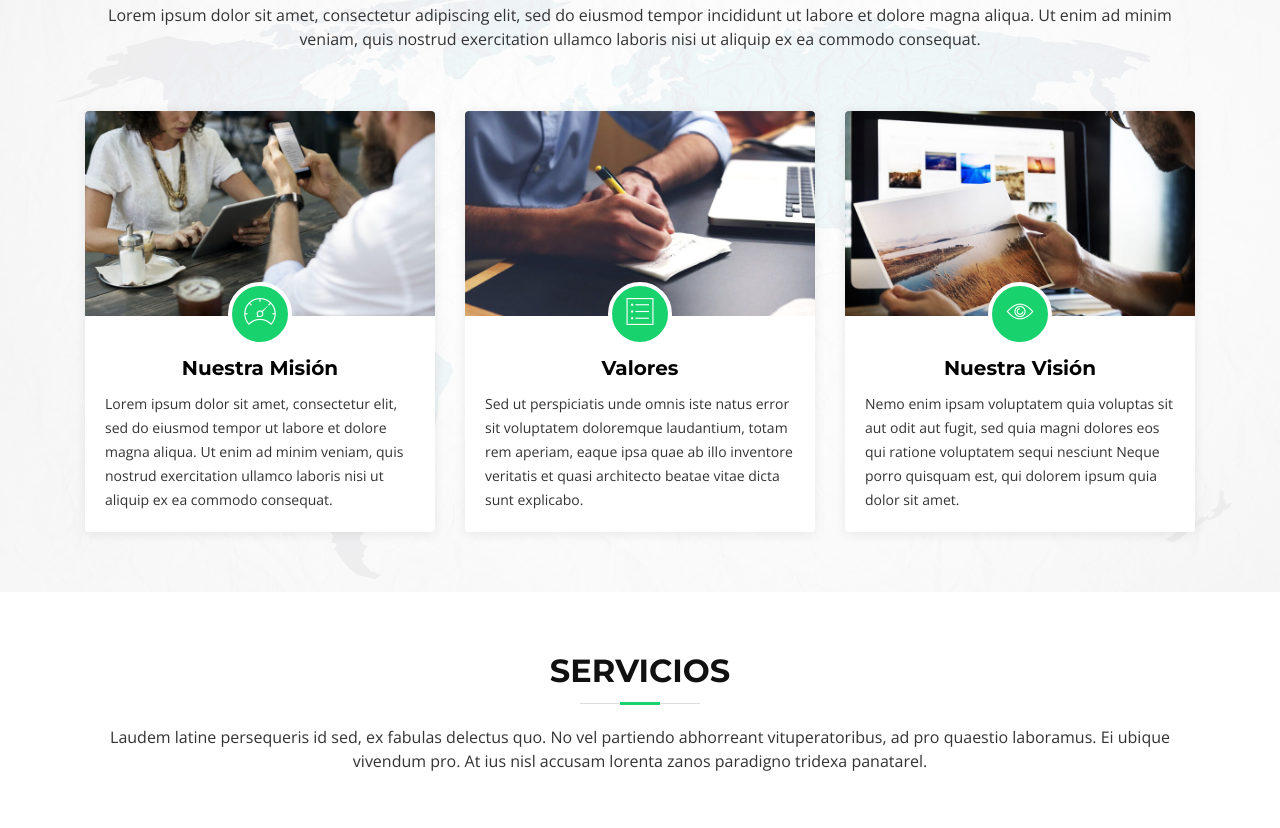
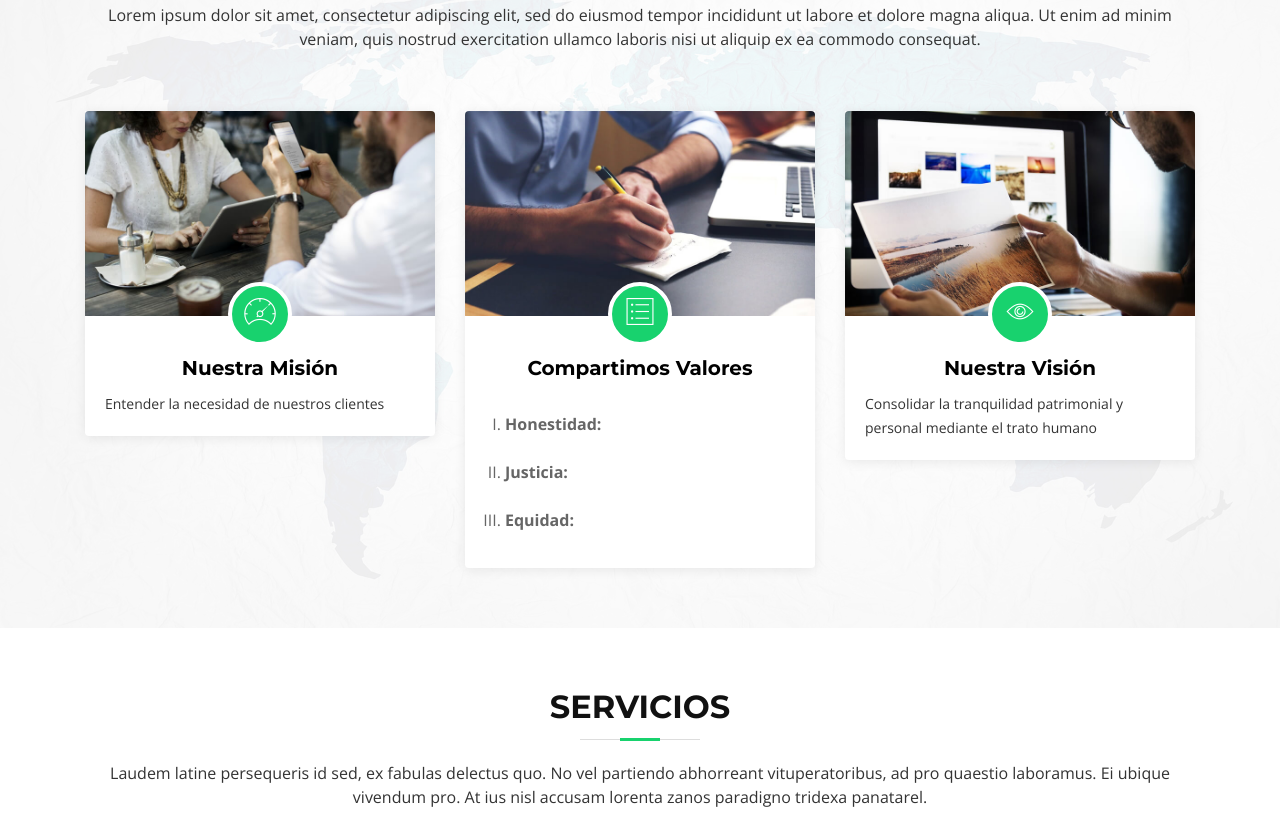
Before and after one commit to adelrr/consultoresjuridicofiscal, a plain HTML site: page index.html in a window 1280 px wide. Shown: the part 1162-1990 px from the top of the page. Drawn offline with nearby package versions, Linux system fonts and the light colour scheme; files that its build step writes are made by us from their sources; files whose address does not match are found by name.

Commit message:
Added misión y visión

```diff
--- a/index.html
+++ b/index.html
@@ -248,7 +248,7 @@
                             </div>
                             <h2 class="title"><a href="#">Nuestra Misión</a></h2>
                             <p>
-                                Lorem ipsum dolor sit amet, consectetur elit, sed do eiusmod tempor ut labore et dolore magna aliqua. Ut enim ad minim veniam, quis nostrud exercitation ullamco laboris nisi ut aliquip ex ea commodo consequat.
+                                Entender la necesidad de nuestros clientes
                             </p>
                         </div>
                     </div>
@@ -259,9 +259,13 @@
                                 <img src="img/about-plan.jpg" alt="" class="img-fluid">
                                 <div class="icon"><i class="ion-ios-list-outline"></i></div>
                             </div>
-                            <h2 class="title"><a href="#">Valores</a></h2>
+                            <h2 class="title"><a href="#">Compartimos Valores</a></h2>
                             <p>
-                                Sed ut perspiciatis unde omnis iste natus error sit voluptatem doloremque laudantium, totam rem aperiam, eaque ipsa quae ab illo inventore veritatis et quasi architecto beatae vitae dicta sunt explicabo.
+                                <ul style="list-style-type: upper-roman;">
+                                  <li><strong>Honestidad:</strong> </li></br>
+                                  <li><strong>Justicia:</strong> </li></br>
+                                  <li><strong>Equidad:</strong> </li>
+                                </ul>
                             </p>
                         </div>
                     </div>
@@ -274,7 +278,7 @@
                             </div>
                             <h2 class="title"><a href="#">Nuestra Visión</a></h2>
                             <p>
-                                Nemo enim ipsam voluptatem quia voluptas sit aut odit aut fugit, sed quia magni dolores eos qui ratione voluptatem sequi nesciunt Neque porro quisquam est, qui dolorem ipsum quia dolor sit amet.
+                                Consolidar la tranquilidad patrimonial y personal mediante el trato humano
                             </p>
                         </div>
                     </div>
```
Also changed, not shown: contactform/Readme.txt (deleted).
